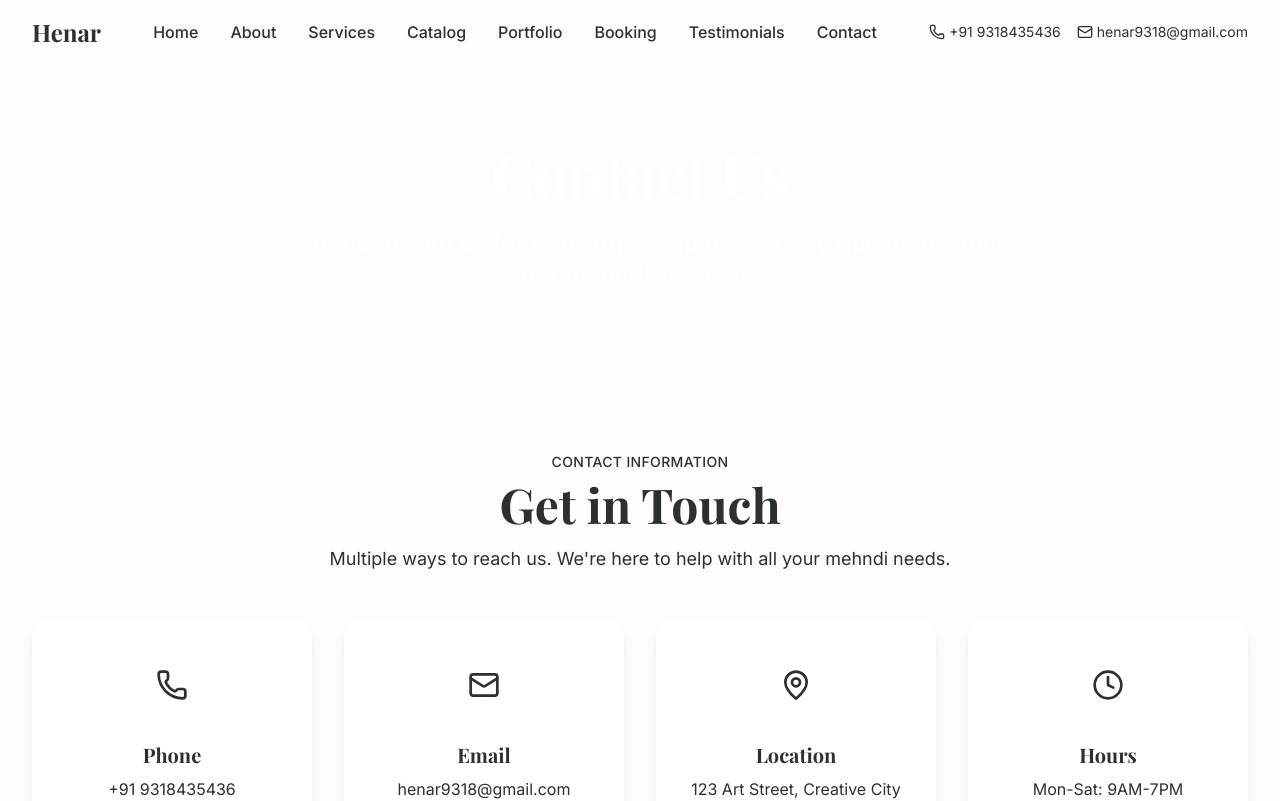
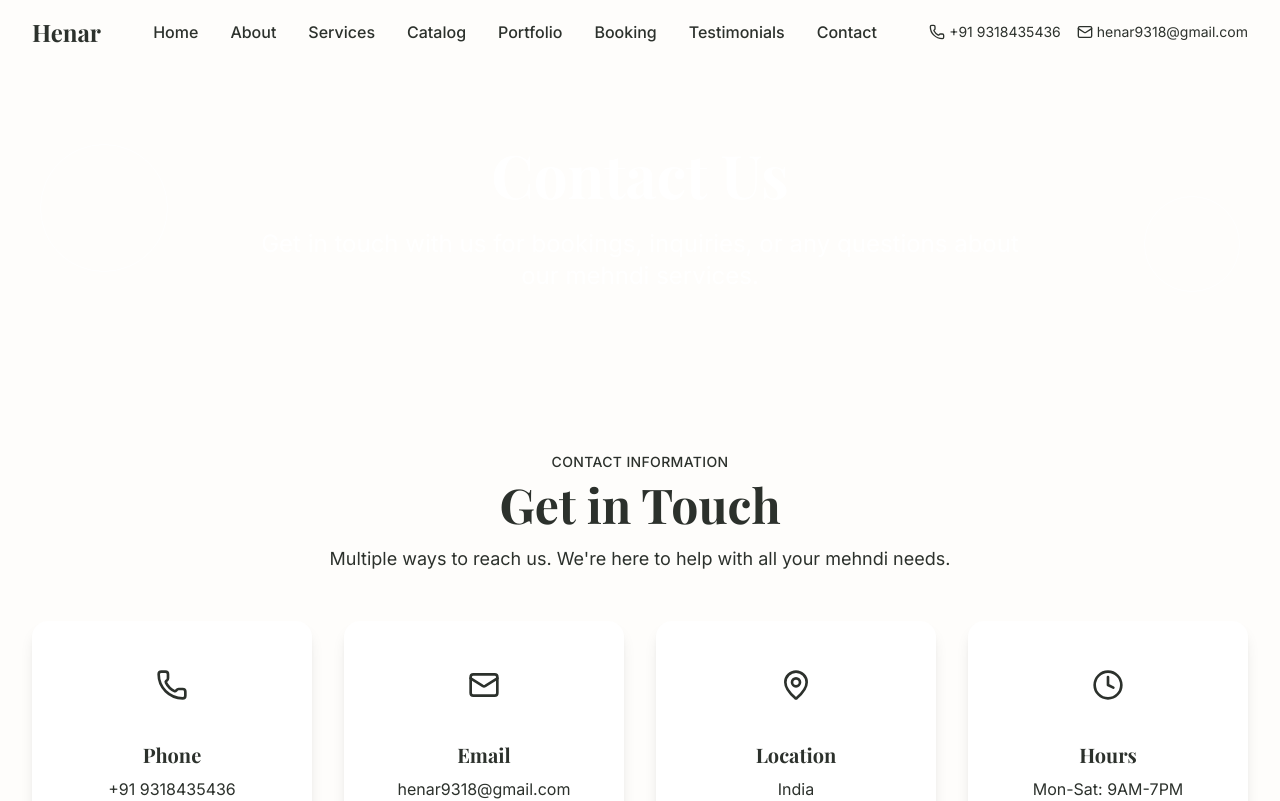
Before and after one commit to ApoorvaPa/henar_frontend, a Next.js app: page /contact in a window 1280 px wide. Shown: the top 801 px of the page. Built offline with nearby package versions, Linux system fonts and the light colour scheme; a web font is replaced by a local one.

Commit message:
address fix

```diff
--- a/src/app/contact/page.tsx
+++ b/src/app/contact/page.tsx
@@ -101,7 +101,7 @@ export default function Contact() {
               {
                 icon: MapPin,
                 title: "Location",
-                description: "123 Art Street, Creative City",
+                description: "India",
                 action: "Get Directions",
                 href: "#"
               },
```
